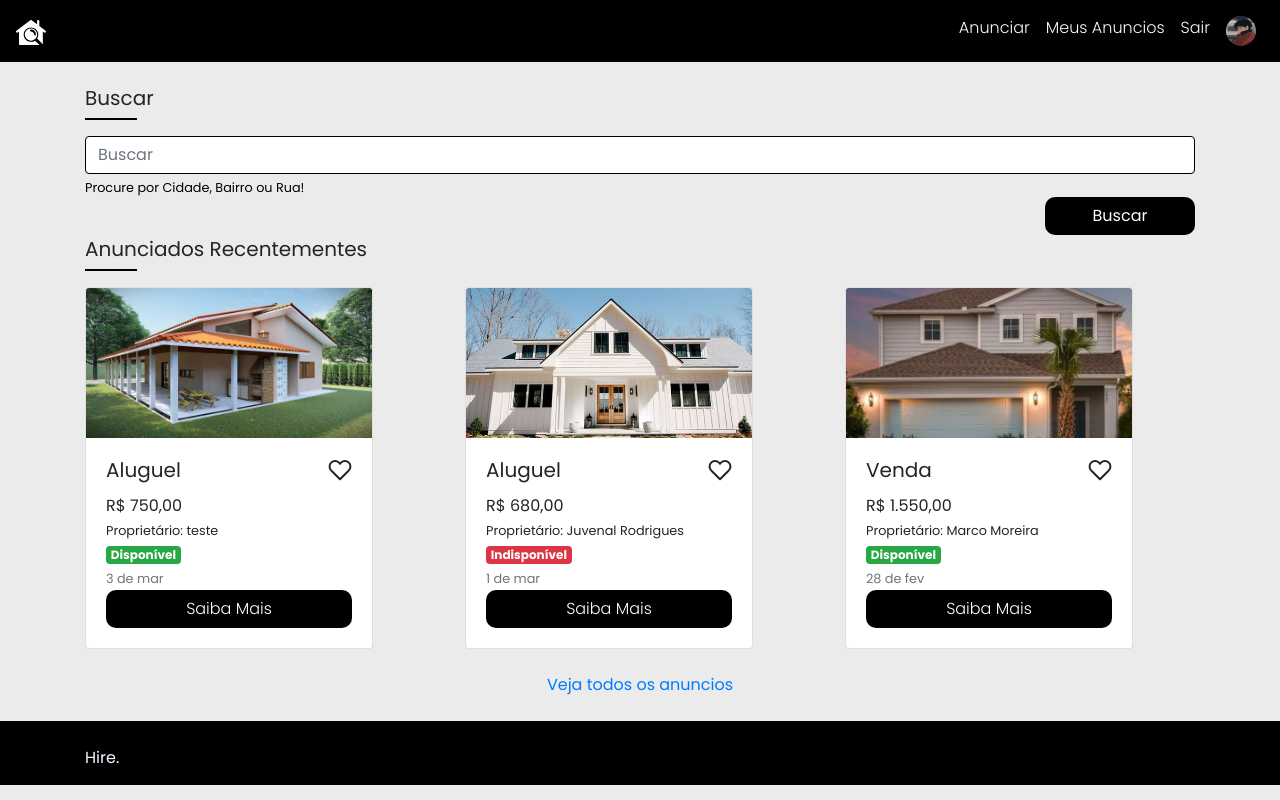
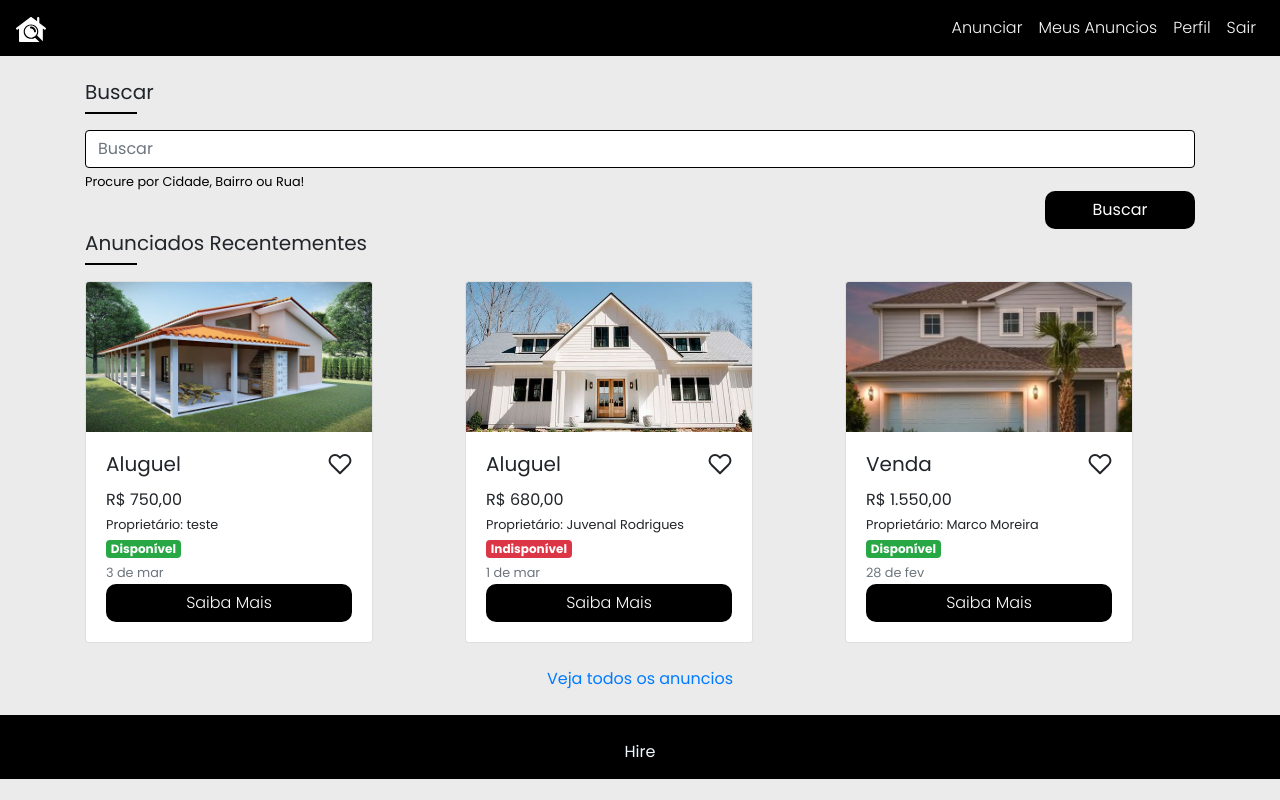
Before and after one commit to Darlan444/Hire, a PHP site: page /welcome.php in a window 1280 px wide. Run offline with PHP 8.4, Linux system fonts and the light colour scheme; a user stored in the database is signed in; some libraries are stand-ins or nearby versions.

Commit message:
Alterações front

```diff
--- a/css/css.css
+++ b/css/css.css
@@ -9,8 +9,10 @@ p{
 }
 
 body{
-    height: 100%;
+    min-height: 100%;
     background-color: #ebebeb;
+    display: flex;
+    flex-direction: column;
 }
 
 .navbar{
--- a/includes/menudashboard.php
+++ b/includes/menudashboard.php
@@ -29,12 +29,13 @@
           <li class="nav-item" id="">
             <a class="nav-link" href="">Meus Anuncios</a>
           </li>
+          <li class="nav-item">
+            <a class="nav-link" href="perfil.php">Perfil</a>
+          </li>
           <li class="nav-item" id="">
             <a class="nav-link" href="logout.php">Sair</a>
           </li>
-          <li class="nav-item">
-            <a class="nav-link" href="perfil.php"><img src="img/perfil.jpg" alt="..." class="rounded-circle" width="30" height="30"></a>
-          </li>
+
         </ul>
       </div>
     </nav>
--- a/includes/menuhome.php
+++ b/includes/menuhome.php
@@ -15,5 +15,5 @@
 
     <!--barra topo-->
     <nav class="navbar navbar-light">
-        <a class="navbar-brand" href="">Hire.</a>
+        <a class="navbar-brand" href="">Hire</a>
     </nav>
--- a/welcome.php
+++ b/welcome.php
@@ -102,8 +102,8 @@
     </div>
 
     <footer>
-        <div class="container">
-          <p style="color: aliceblue;">Hire.</p>
+        <div class="container" style="padding-bottom: 0px; ">
+          <p style="color: aliceblue; text-align:center;">Hire</p>
         </div>
     </footer>
 
```
